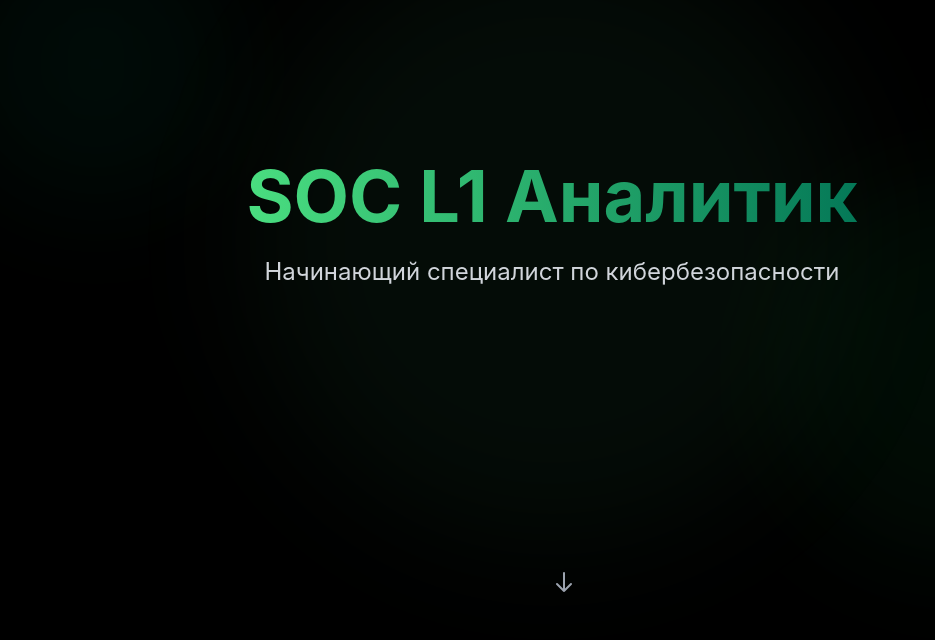
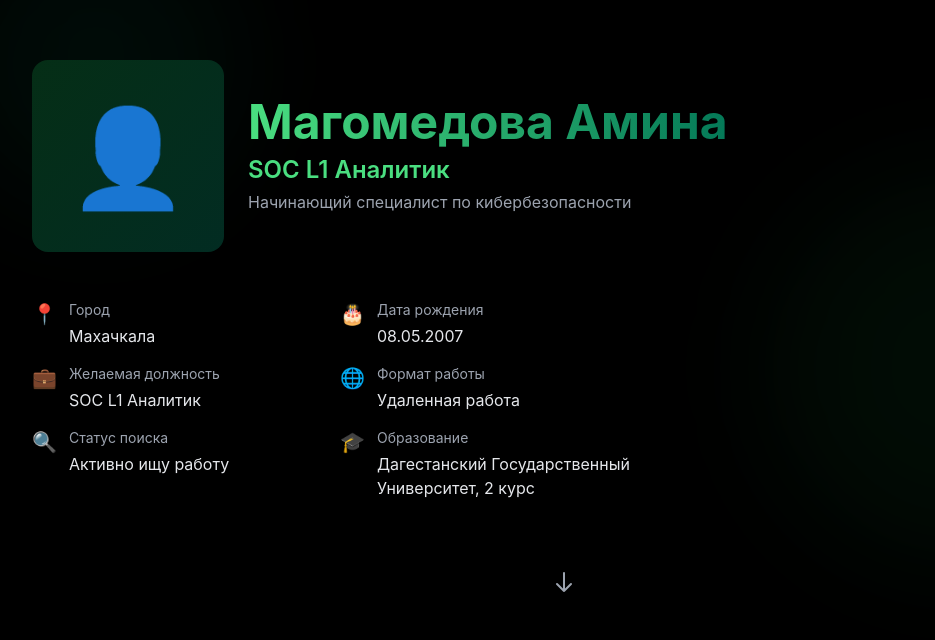
Before and after one commit to mimikatzik/portfolio, a Vue app: page / in a window 1280 px wide. Shown: the part 160-800 px from the top of the page, without its empty margins (88-1023 px from the left). Built offline with nearby package versions, Linux system fonts and the light colour scheme.

Commit message:
change main section

```diff
--- a/src/App.vue
+++ b/src/App.vue
@@ -1,23 +1,98 @@
 <template>
   <div class="min-h-screen bg-black text-white">
-    <section class="relative min-h-screen flex items-center justify-center overflow-hidden">
+    <section class="relative py-12 sm:py-16 lg:py-20 px-4 sm:px-6 lg:px-8 overflow-hidden h-screen">
   <div class="absolute inset-0 overflow-hidden">
     <div class="absolute top-20 left-10 w-72 h-72 bg-emerald-500/10 rounded-full blur-3xl animate-pulse-slow"></div>
     <div class="absolute bottom-20 right-10 w-96 h-96 bg-green-500/10 rounded-full blur-3xl animate-pulse-slow" style="animation-delay: 1s;"></div>
-        <div class="absolute top-1/2 left-1/2 transform -translate-x-1/2 -translate-y-1/2 w-[600px] h-[600px] bg-green-400/5 rounded-full blur-3xl"></div>
   </div>
 
-      <div class="relative z-10 container mx-auto px-4 sm:px-6 lg:px-8 text-center animate-fade-in">
-        <div class="mb-6 animate-slide-up" style="animation-delay: 0.2s;">
-          <h1 class="text-4xl sm:text-5xl md:text-6xl lg:text-7xl font-bold mb-4">
-            <span class="text-gradient">SOC L1 Аналитик</span>
+  <div class="relative z-10 flex items-center min-h-[90vh]">
+    <div class="w-full">
+      <div class="ml-4 sm:ml-6 lg:ml-8 xl:ml-12">
+        <div class="p-6 sm:p-8 lg:p-10">
+          <div class="flex flex-col gap-6 sm:gap-8">
+              <!-- Фото -->
+              <div class="flex flex-row xs:flex-col gap-6 items-center">
+              <div class="flex-shrink-0 animate-slide-in-left">
+                <div class="w-32 h-32 xs:w-48 xs:h-48 sm:w-40 sm:h-40 lg:w-48 lg:h-48 rounded-2xl overflow-hidden border-2 border-green-800/50 bg-gradient-to-br from-green-950 to-emerald-950 flex items-center justify-center">
+                  <img
+                    v-if="profileData.photo"
+                    :src="profileData.photo"
+                    :alt="profileData.fullName"
+                    class="w-full h-full object-cover"
+                  />
+                  <div v-else class="text-6xl sm:text-7xl lg:text-8xl">👤</div>
+                </div>
+              </div>
+
+              <!-- Информация -->
+                <div class="xs:text-center">
+                  <h1 class="text-3xl sm:text-4xl lg:text-5xl font-bold mb-2">
+                    <span class="text-gradient">{{ profileData.fullName }}</span>
                   </h1>
-        </div>
-        <p class="text-lg sm:text-xl md:text-2xl text-gray-300 mb-8 max-w-2xl mx-auto animate-slide-up" style="animation-delay: 0.4s;">
-          Начинающий специалист по кибербезопасности
+                  <p class="text-xl sm:text-2xl text-green-400 font-semibold mb-1">
+                    {{ profileData.position }}
+                  </p>
+                  <p class="text-gray-400 text-sm sm:text-base">
+                    {{ profileData.status }}
                   </p>
                 </div>
+                </div>
 
+                <div class="grid grid-cols-1 sm:grid-cols-2 sm:max-w-[600px] gap-4 pt-4 border-t border-green-800/30">
+                  <div class="flex items-start gap-3">
+                    <span class="text-green-400 text-xl flex-shrink-0">📍</span>
+                    <div>
+                      <p class="text-gray-400 text-xs sm:text-sm mb-1">Город</p>
+                      <p class="text-gray-200 text-sm sm:text-base">{{ profileData.city }}</p>
+                    </div>
+                  </div>
+
+                  <div class="flex items-start gap-3">
+                    <span class="text-green-400 text-xl flex-shrink-0">🎂</span>
+                    <div>
+                      <p class="text-gray-400 text-xs sm:text-sm mb-1">Дата рождения</p>
+                      <p class="text-gray-200 text-sm sm:text-base">{{ profileData.birthDate }}</p>
+                    </div>
+                  </div>
+
+                  <div class="flex items-start gap-3">
+                    <span class="text-green-400 text-xl flex-shrink-0">💼</span>
+                    <div>
+                      <p class="text-gray-400 text-xs sm:text-sm mb-1">Желаемая должность</p>
+                      <p class="text-gray-200 text-sm sm:text-base">{{ profileData.desiredPosition }}</p>
+                    </div>
+                  </div>
+
+                  <div class="flex items-start gap-3">
+                    <span class="text-green-400 text-xl flex-shrink-0">🌐</span>
+                    <div>
+                      <p class="text-gray-400 text-xs sm:text-sm mb-1">Формат работы</p>
+                      <p class="text-gray-200 text-sm sm:text-base">{{ profileData.workFormat }}</p>
+                    </div>
+                  </div>
+
+                  <div class="flex items-start gap-3">
+                    <span class="text-green-400 text-xl flex-shrink-0">🔍</span>
+                    <div>
+                      <p class="text-gray-400 text-xs sm:text-sm mb-1">Статус поиска</p>
+                      <p class="text-gray-200 text-sm sm:text-base">{{ profileData.jobSearchStatus }}</p>
+                    </div>
+                  </div>
+
+                  <div class="flex items-start gap-3">
+                    <span class="text-green-400 text-xl flex-shrink-0">🎓</span>
+                    <div>
+                      <p class="text-gray-400 text-xs sm:text-sm mb-1">Образование</p>
+                      <p class="text-gray-200 text-sm sm:text-base">{{ profileData.education }}</p>
+                    </div>
+                </div>
+              </div>
+            </div>
+          </div>
+        </div>
+        </div>
+      </div>
       <div class="absolute bottom-10 left-1/2 transform -translate-x-1/2 animate-bounce">
         <svg class="w-6 h-6 text-gray-400" fill="none" stroke="currentColor" viewBox="0 0 24 24">
           <path stroke-linecap="round" stroke-linejoin="round" stroke-width="2" d="M19 14l-7 7m0 0l-7-7m7 7V3"></path>
@@ -26,7 +101,7 @@
     </section>
 
     <section id="about" class="py-20 px-4 sm:px-6 lg:px-8">
-      <div class="container mx-auto max-w-4xl">
+      <div class="container mx-auto max-w-6xl">
         <h2 class="text-3xl sm:text-4xl font-bold mb-12 text-center animate-slide-in-left">
           <span class="text-gradient">О себе</span>
         </h2>
@@ -69,7 +144,7 @@
     </section>
 
     <section id="experience" class="py-20 px-4 sm:px-6 lg:px-8">
-      <div class="container mx-auto max-w-4xl">
+      <div class="container mx-auto max-w-6xl">
         <h2 class="text-3xl sm:text-4xl font-bold mb-12 text-center animate-slide-in-left">
           <span class="text-gradient">Опыт и образование</span>
         </h2>
@@ -93,7 +168,7 @@
     </section>
 
     <section id="contacts" class="py-20 px-4 sm:px-6 lg:px-8">
-      <div class="container mx-auto max-w-4xl">
+      <div class="container mx-auto max-w-6xl">
         <h2 class="text-3xl sm:text-4xl font-bold mb-12 text-center animate-slide-in-right">
           <span class="text-gradient">Контакты</span>
         </h2>
@@ -129,6 +204,19 @@
 
 <script setup>
 import { ref } from 'vue'
+
+const profileData = ref({
+  fullName: 'Магомедова Амина',
+  position: 'SOC L1 Аналитик',
+  status: 'Начинающий специалист по кибербезопасности',
+  city: 'Махачкала',
+  birthDate: '08.05.2007',
+  desiredPosition: 'SOC L1 Аналитик',
+  workFormat: 'Удаленная работа',
+  jobSearchStatus: 'Активно ищу работу',
+  education: 'Дагестанский Государственный Университет, 2 курс',
+  photo: null // Путь к фото, если есть
+})
 
 const skills = ref([
   {
--- a/tailwind.config.js
+++ b/tailwind.config.js
@@ -31,6 +31,9 @@ export default {
           '100%': { transform: 'translateX(0)', opacity: '1' },
         },
       },
+      screens: {
+        'xs': {'max': '540px'}
+      }
     },
   },
   plugins: [],
```
Lines whose indentation alone changed are shown as unchanged.
